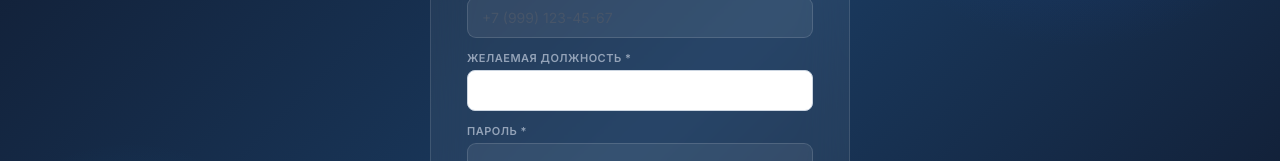
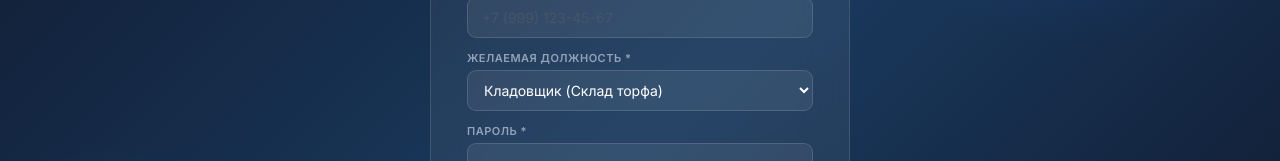
Before and after one commit to erema11a9/NortGru, a Vue app in the folder frontend/: page /login in a window 1280 px wide. Both pictures are taken after a click on the link "Подать заявку". Shown: the part 369-530 px from the top of the page. Built offline with nearby package versions, Linux system fonts and the light colour scheme; no server answers.

Commit message:
Fix register role dropdown visibility and add foolproof validation to registration form

```diff
--- a/frontend/src/views/Login.vue
+++ b/frontend/src/views/Login.vue
@@ -75,11 +75,11 @@
 
           <div class="fg">
             <label class="flb">Желаемая должность *</label>
-            <select v-model="requestedRole" class="fi" :disabled="loading" style="padding: 10px 12px; background: white; border: 1px solid #cbd5e1; border-radius: 8px;">
-              <option value="warehouse">Кладовщик (Склад торфа)</option>
-              <option value="driver">Водитель</option>
-              <option value="manager">Финансовый менеджер</option>
-              <option value="master">Мастер-бригадир</option>
+            <select v-model="requestedRole" class="fi" :disabled="loading" style="padding: 10px 12px; background: rgba(255, 255, 255, 0.07); color: #fff; border: 1px solid rgba(255, 255, 255, 0.13); border-radius: 9px; cursor: pointer;">
+              <option value="warehouse" style="background: #1e293b; color: #fff;">Кладовщик (Склад торфа)</option>
+              <option value="driver" style="background: #1e293b; color: #fff;">Водитель</option>
+              <option value="manager" style="background: #1e293b; color: #fff;">Финансовый менеджер</option>
+              <option value="master" style="background: #1e293b; color: #fff;">Мастер-бригадир</option>
             </select>
           </div>
 
@@ -187,6 +187,29 @@ async function doRegister() {
     return
   }
 
+  // Проверка ФИО
+  const nameParts = fullName.value.trim().split(/\s+/)
+  if (nameParts.length < 2) {
+    error.value = 'Введите имя и фамилию через пробел'
+    return
+  }
+
+  // Проверка Email
+  const emailRegex = /^[^\s@]+@[^\s@]+\.[^\s@]+$/
+  if (!emailRegex.test(email.value.trim())) {
+    error.value = 'Введите корректный email адрес'
+    return
+  }
+
+  // Проверка Телефона
+  if (phone.value) {
+    const phoneClean = phone.value.replace(/\D/g, '')
+    if (phoneClean.length < 10) {
+      error.value = 'Введите корректный номер телефона (минимум 10 цифр)'
+      return
+    }
+  }
+
   if (password.value !== confirmPassword.value) {
     error.value = 'Пароли не совпадают'
     return
```
